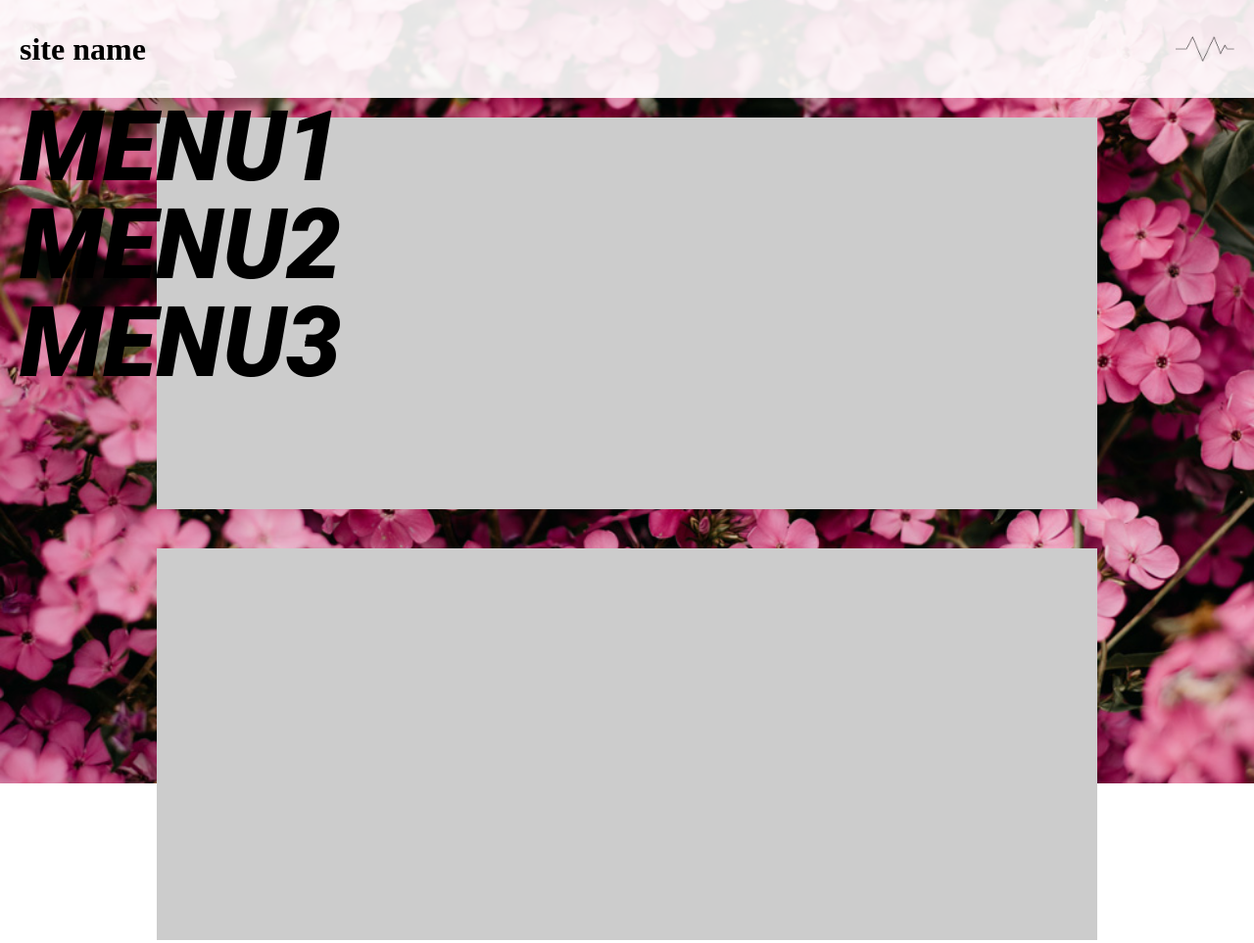
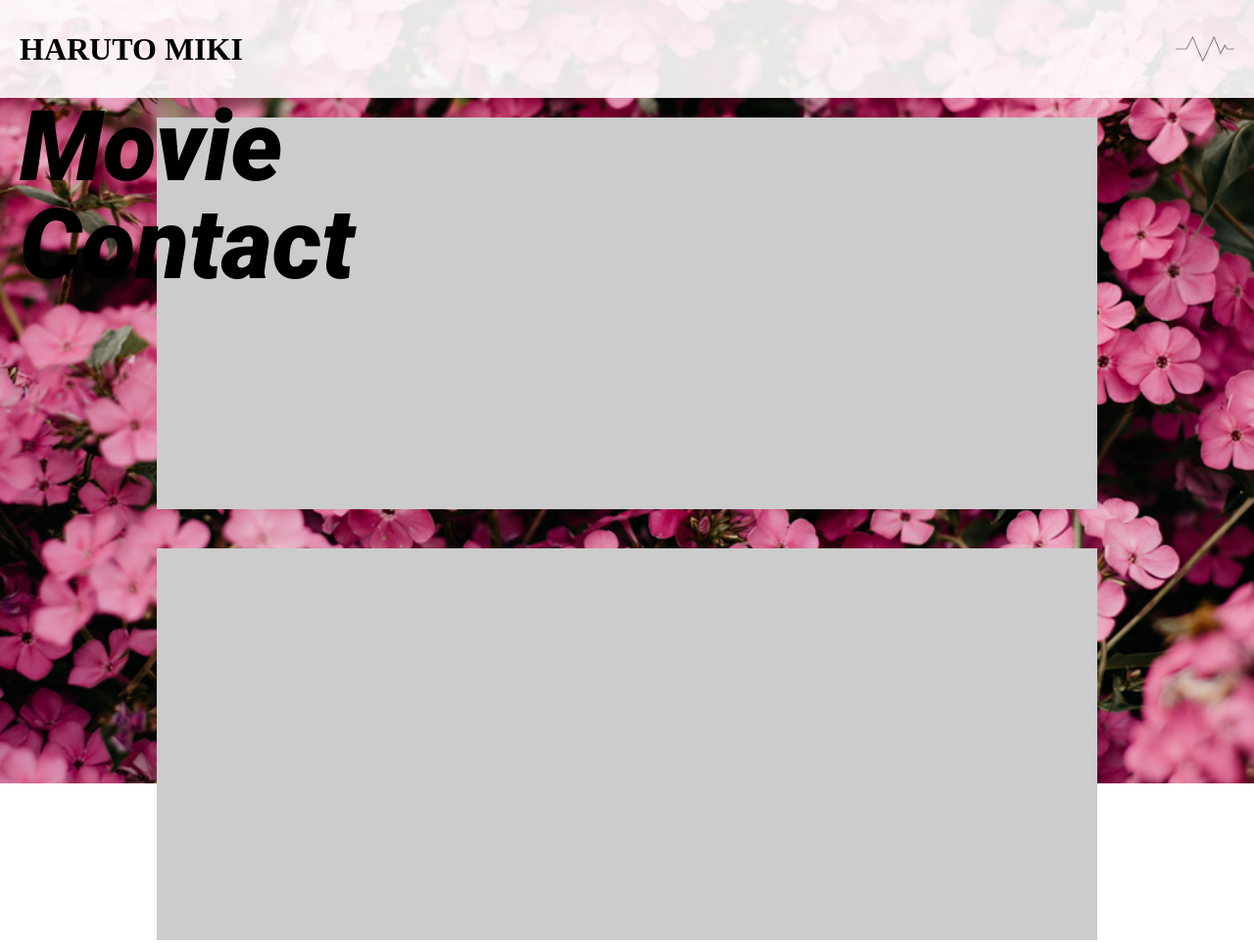
Before and after one commit to KUAD-XtechDesign/js-various2022-h-mikiXtech, a plain HTML site: page sample/sample02.html in a window 1280 px wide. Shown: the top 963 px of the page at 98% size. Drawn offline with nearby package versions, Linux system fonts and the light colour scheme; some packages are replaced by stand-ins of ours.

Commit message:
Update sample02.html

```diff
--- a/sample/sample02.html
+++ b/sample/sample02.html
@@ -11,13 +11,13 @@
     <link rel="stylesheet" href="./css/style02.css" />
     <!-- 自分のjs -->
     <script src="./js/script02.js"></script>
-    <title>sample02</title>
+    <title>MIKI HARUTO</title>
   </head>
   <body class="one">
     <div class="wrapper">
 
       <header>
-        <h1>site name</h1>
+        <h1>HARUTO MIKI</h1>
         <div id="wave"></div>
         <div id="line"></div>
       </header>
@@ -29,9 +29,9 @@
       </div>
 
       <ul id="menu">
-        <li id="btn01">MENU1</li>
-        <li id="btn02">MENU2</li>
-        <li id="btn03">MENU3</li>
+        <li id="btn01">Movie</li>
+        <li id="btn02">Contact</li>
+        <li id="btn03"></li>
       </ul>
 
       <div id="content">
```
